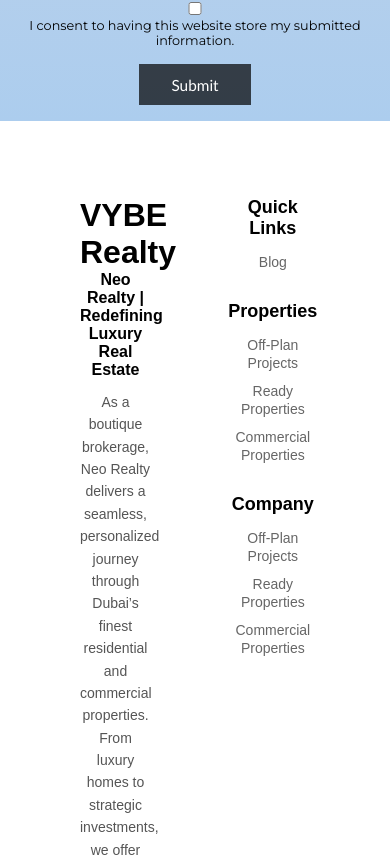
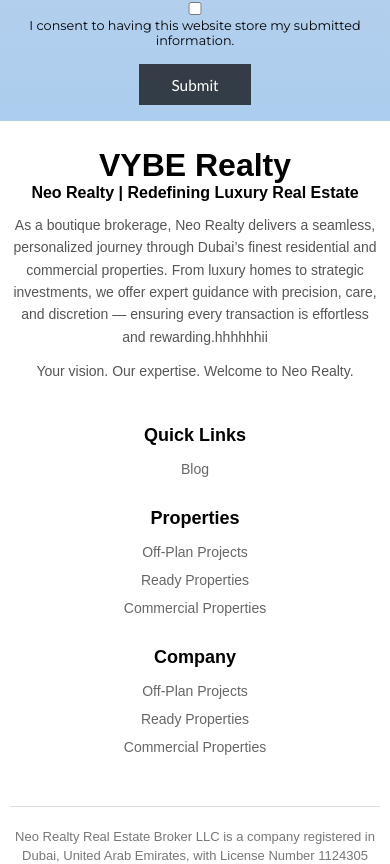
Before and after one commit to PriyanshuPravisht/VybeRealtyMain, a React (Vite) app in the folder vr-frontend/: page / in a window 390 px wide. Shown: the part 4398-5262 px from the top of the page. Built offline with nearby package versions, Linux system fonts and the light colour scheme.

Commit message:
fix footer responsive issue

```diff
--- a/vr-frontend/src/styles/navigation/_footer.scss
+++ b/vr-frontend/src/styles/navigation/_footer.scss
@@ -1,6 +1,6 @@
 .footer {
   background-color: var(--bg-color);
-  padding: 60px 80px 20px;
+  padding: 10px;
   font-family: "Arial", sans-serif;
 
   &__container {
@@ -18,6 +18,7 @@
     @media (max-width: 600px) {
       grid-template-columns: 1fr;
       text-align: center;
+      flex-direction: column;
     }
   }
 
@@ -26,7 +27,7 @@
     flex: 1;
   }
   &__inner {
-    width: 60%;
+    width: 100px ;
   }
 
   &__logo {
@@ -103,3 +104,14 @@
     line-height: 1.5;
   }
 }
+
+
+    @media (max-width: 600px) {
+      .footer{padding: 10px;}
+      .footer__container{
+        flex-direction: column;
+      }
+      .footer__inner{
+        width: 100%;
+      }
+    }
```
